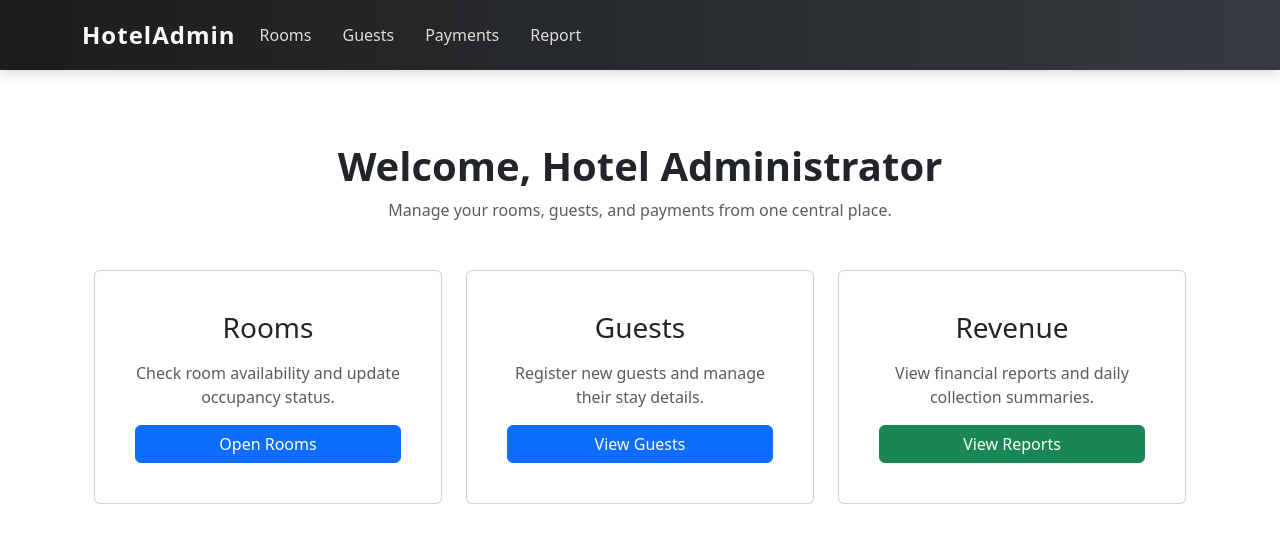
After one commit to tendo-angella/HotelMangementSystem, a Django app: template rooms/templates/admin_home.html in a window 1280 px wide. The commit adds this page. Shown: the top 551 px of the page. Run offline with Django 3.2, Linux system fonts and the light colour scheme; the template is opened without the code that fills it, so the values that code supplies are empty.

Commit message:
Added a welcome page

```diff
--- /dev/null
+++ b/rooms/templates/admin_home.html
@@ -0,0 +1,42 @@
+{% extends 'base.html' %}
+
+{% block content %}
+<div class="container py-5">
+    <div class="text-center mb-5">
+        <h1 class="fw-bold text-dark">Welcome, Hotel Administrator</h1>
+        <p class="text-muted">Manage your rooms, guests, and payments from one central place.</p>
+    </div>
+
+    <div class="row g-4 justify-content-center">
+        <div class="col-md-4">
+            <div class="card h-100 text-center p-4">
+                <div class="card-body">
+                    <h3 class="mb-3">Rooms</h3>
+                    <p class="text-muted">Check room availability and update occupancy status.</p>
+                    <a href="{% url 'rooms_list' %}" class="btn btn-primary w-100">Open Rooms</a>
+                </div>
+            </div>
+        </div>
+
+        <div class="col-md-4">
+            <div class="card h-100 text-center p-4">
+                <div class="card-body">
+                    <h3 class="mb-3">Guests</h3>
+                    <p class="text-muted">Register new guests and manage their stay details.</p>
+                    <a href="{% url 'guest_list' %}" class="btn btn-primary w-100">View Guests</a>
+                </div>
+            </div>
+        </div>
+
+        <div class="col-md-4">
+            <div class="card h-100 text-center p-4">
+                <div class="card-body">
+                    <h3 class="mb-3">Revenue</h3>
+                    <p class="text-muted">View financial reports and daily collection summaries.</p>
+                    <a href="{% url 'management_dashboard' %}" class="btn btn-success w-100">View Reports</a>
+                </div>
+            </div>
+        </div>
+    </div>
+</div>
+{% endblock %}
--- a/rooms/urls.py
+++ b/rooms/urls.py
@@ -3,8 +3,10 @@ from . import views
 
 
 urlpatterns = [
-    path('', views.room_list, name='rooms_list'),
-    path('rooms/', views.register_room, name='add_room'),
+
+    path('', views.admin_home, name='admin_home'),
+    path('rooms/', views.room_list, name='rooms_list'),
+    path('add/', views.register_room, name='add_room'),
     path('view/<int:pk>/', views.room_detail, name='view_room'),
     path('rooms/edit/<int:pk>/', views.edit_room, name='edit_room'),
     path('rooms/delete/<int:pk>/', views.delete_room, name='delete_room'),
--- a/rooms/views.py
+++ b/rooms/views.py
@@ -51,3 +51,6 @@ def delete_room(request, pk):
 
     # 3. Immediately go back to the list page
     return redirect('rooms_list')
+
+def admin_home(request):
+    return render(request, 'admin_home.html')
--- a/templates/includes/navs.html
+++ b/templates/includes/navs.html
@@ -1,6 +1,6 @@
 <nav class="navbar navbar-expand-lg navbar-dark bg-dark mb-4">
       <div class="container">
-        <a class="navbar-brand" href="#">HotelAdmin</a>
+        <a class="navbar-brand" href="{% url 'admin_home' %}">HotelAdmin</a>
         <div class="collapse navbar-collapse">
           <ul class="navbar-nav me-auto">
             <li class="nav-item">
```
